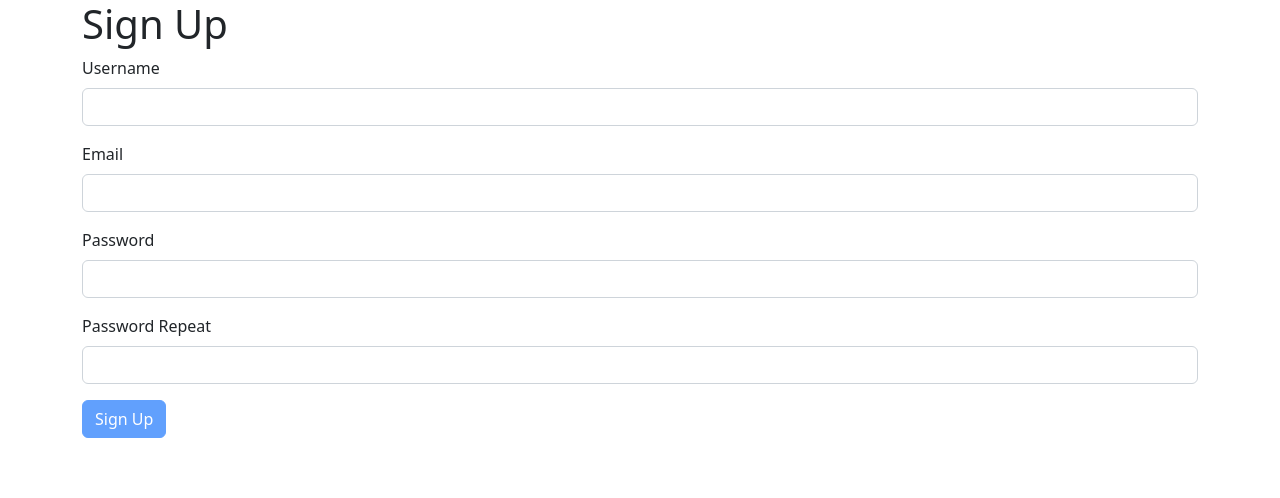
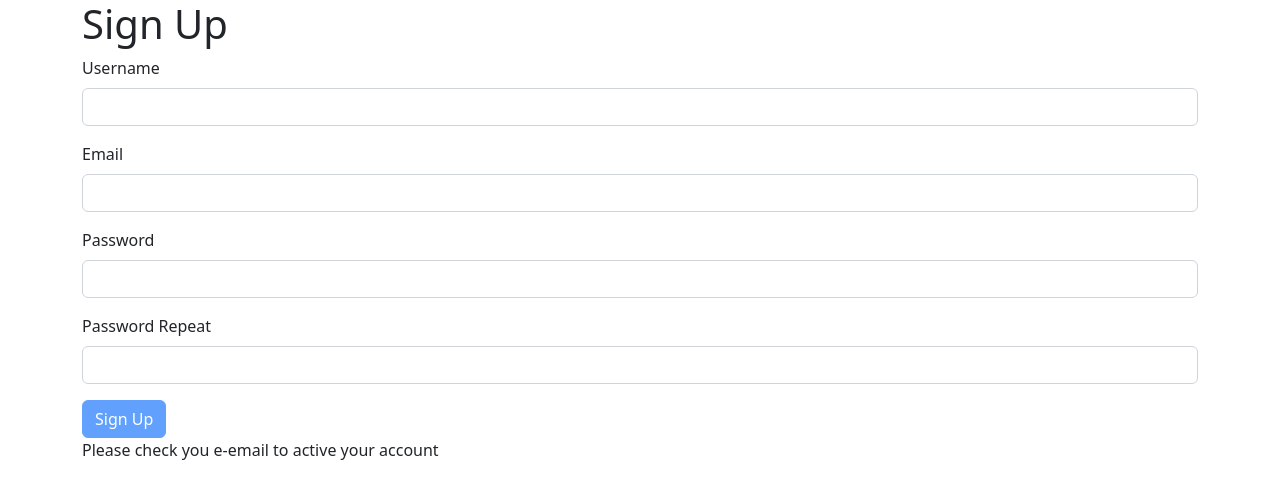
Before and after one commit to NaponSaisaoad/react-tdd, a React (Create React App) app: page / in a window 1280 px wide. Shown: the top 498 px of the page. Built offline with nearby package versions, Linux system fonts and the light colour scheme.

Commit message:
Add display account activation noticfication afer successful sign up request

```diff
--- a/src/pages/SignUpPage.js
+++ b/src/pages/SignUpPage.js
@@ -63,7 +63,9 @@ class SignUpPage extends Component {
                     <button className="btn btn-primary" disabled={disabled || apiProgress} onClick={this.submit}>
                     {apiProgress && <span className="spinner-border spinner-border-sm" role="status" aria-hidden="true"></span>}Sign Up</button>
                 </form>
+                <div>Please check you e-email to active your account</div>
             </div>
+
         )
     }
 }
```
Also changed, not shown: 1 other file (tests, documents, lock files or other folders).
